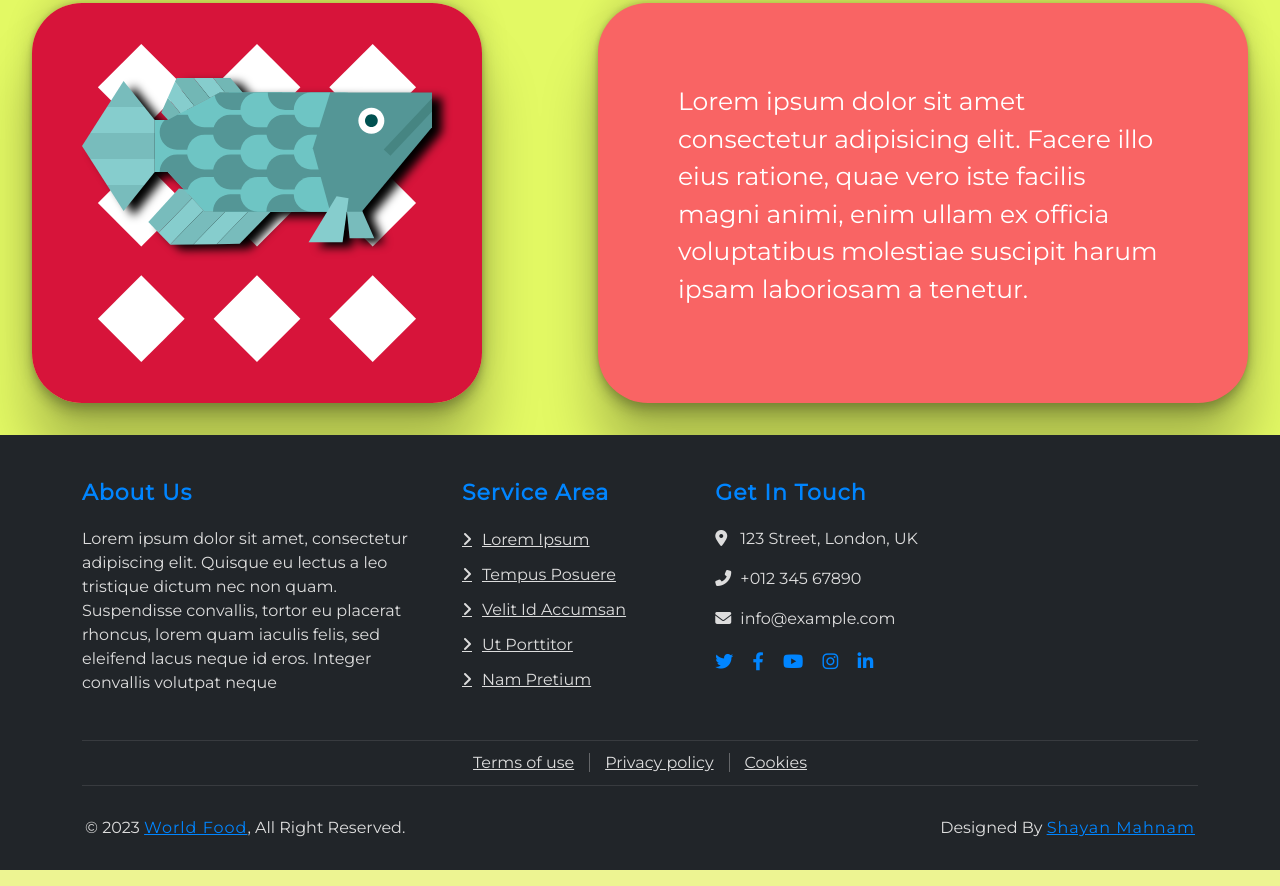
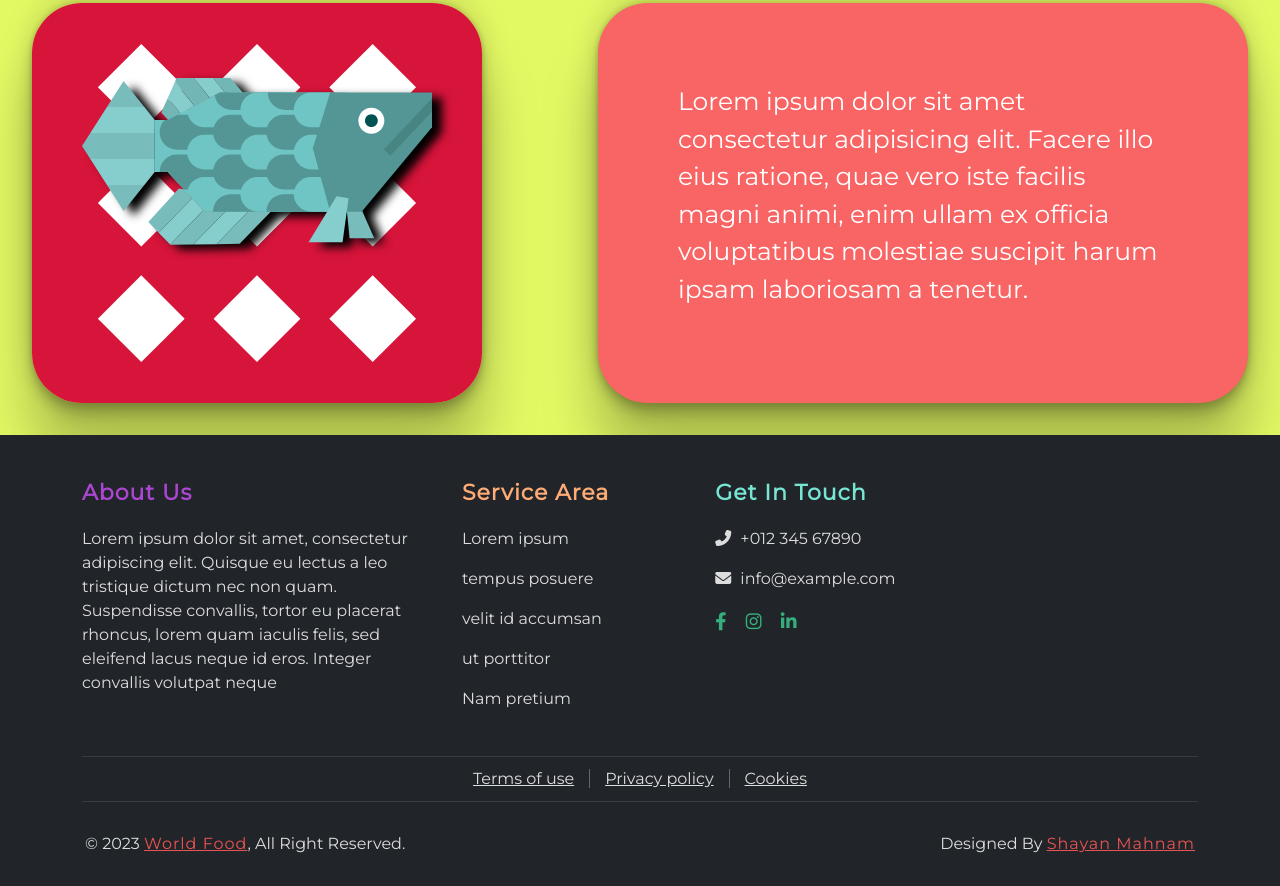
Before and after one commit to ShayanMahnam/Edmond, a plain HTML site: page index.html in a window 1280 px wide. Shown: the part 3153-4039 px from the top of the page. Drawn offline with nearby package versions, Linux system fonts and the light colour scheme.

Commit message:
footer updated

```diff
--- a/index.css
+++ b/index.css
@@ -717,8 +717,20 @@ footer .footer-contact h3{
   font-size: 22px;
   font-weight: 600;
   letter-spacing: 1px;
-  color: #0085ff;
 }
+
+footer .footer-about h3{
+  color: #AB46D2;
+}
+
+footer .footer-link h3{
+  color: #FFAB76;
+}
+
+footer .footer-contact h3{
+  color: #77E4D4;
+}
+
 
 footer .footer-link a {
   display: block;
@@ -736,10 +748,6 @@ footer .footer-link a::before {
   margin-right: 10px;
 }
 
-footer .footer-link a:hover {
-  color: #0085ff;
-  letter-spacing: 1px;
-}
 
 footer .footer-contact p i {
   width: 25px;
@@ -757,7 +765,7 @@ footer .footer-social a {
 footer .footer-social a i {
   margin-right: 15px;
   font-size: 18px;
-  color: #0085ff;
+  color: #36AE7C;
 }
 
 footer .footer-social a:last-child i {
@@ -765,7 +773,7 @@ footer .footer-social a:last-child i {
 }
 
 footer .footer-social a:hover i {
-  color: #dddddd;
+  color: #F9D923;
 }
 
 footer .footer-menu .f-menu {
@@ -786,7 +794,7 @@ footer .footer-menu .f-menu a {
 }
 
 footer .footer-menu .f-menu a:hover {
-  color: #0085ff;
+  color: #EB5353;
 }
 
 footer .footer-menu .f-menu a:last-child {
@@ -809,7 +817,7 @@ footer .copyright .col-md-6:last-child p {
 }
 
 footer .copyright p a {
-  color: #0085ff;
+  color: #EB5353;
   font-weight: 500;
   letter-spacing: 1px;
 }
@@ -832,6 +840,11 @@ footer .copyright p a:hover {
       top: 40px;
     }
 
+    .text-wrapper {
+      width: 450px;
+      overflow: scroll;
+      padding: 3rem;
+    }
 
     .img-wrapper-main{
       background-attachment: scroll;
@@ -869,7 +882,7 @@ footer .copyright p a:hover {
       width: 350px;
       height: 350px;
     }
-    .text-wrapper, .thought {
+    .text-wrapper {
       width: 350px;
       overflow: scroll;
       padding: 2rem;
--- a/index.html
+++ b/index.html
@@ -153,24 +153,21 @@
           <div class="col-md-6 col-lg-4">
             <div class="footer-link">
               <h3>Service Area</h3>
-              <a href="#">Lorem ipsum</a>
-              <a href="#">tempus posuere </a>
-              <a href="#">velit id accumsan</a>
-              <a href="#">ut porttitor</a>
-              <a href="#">Nam pretium</a>
+              <p>Lorem ipsum</p>
+              <p>tempus posuere </p>
+              <p>velit id accumsan</p>
+              <p>ut porttitor</p>
+              <p>Nam pretium</p>
             </div>
           </div>
 
           <div class="col-md-6 col-lg-4">
             <div class="footer-contact">
               <h3>Get In Touch</h3>
-              <p><i class="fa fa-map-marker-alt"></i>123 Street, London, UK</p>
               <p><i class="fa fa-phone-alt"></i>+012 345 67890</p>
               <p><i class="fa fa-envelope"></i>info@example.com</p>
               <div class="footer-social">
-                <a href="#"><i class="fab fa-twitter"></i></a>
                 <a href="#"><i class="fab fa-facebook-f"></i></a>
-                <a href="#"><i class="fab fa-youtube"></i></a>
                 <a href="#"><i class="fab fa-instagram"></i></a>
                 <a href="#"><i class="fab fa-linkedin-in"></i></a>
               </div>
@@ -190,10 +187,10 @@
   <div class="container copyright">
     <div class="row">
       <div class="col-md-6">
-        <p>&copy; 2023 <a href="#">World Food</a>, All Right Reserved.</p>
+        <p>&copy; 2023 <a href="index.html">World Food</a>, All Right Reserved.</p>
       </div>
       <div class="col-md-6">
-        <p>Designed By <a href="#">Shayan Mahnam</a></p>
+        <p>Designed By <a href="https://shayanmahnam.netlify.app/" target="_blank">Shayan Mahnam</a></p>
       </div>
     </div>
   </div>
```
Also changed, not shown: contact.html (+2 -2 lines), gallery.html (+2 -2 lines).
